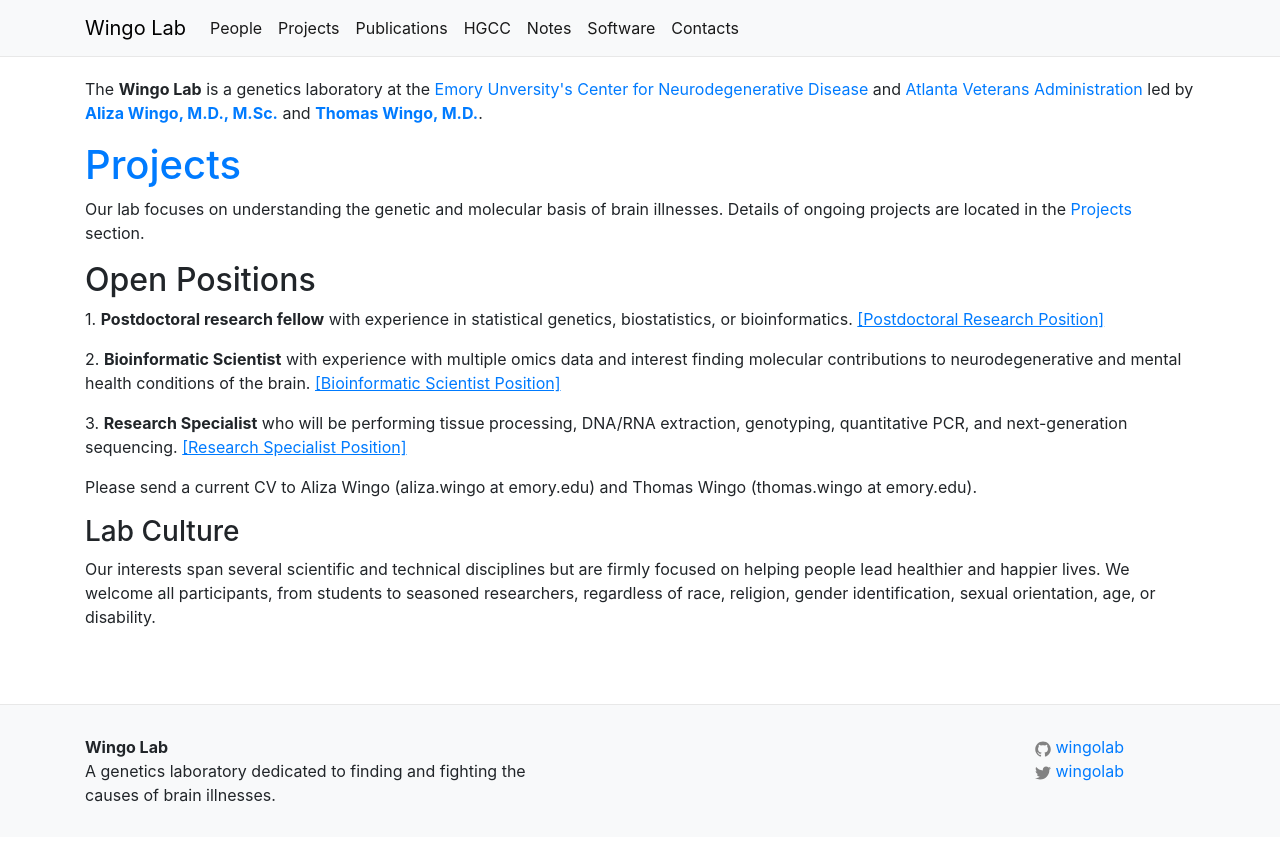
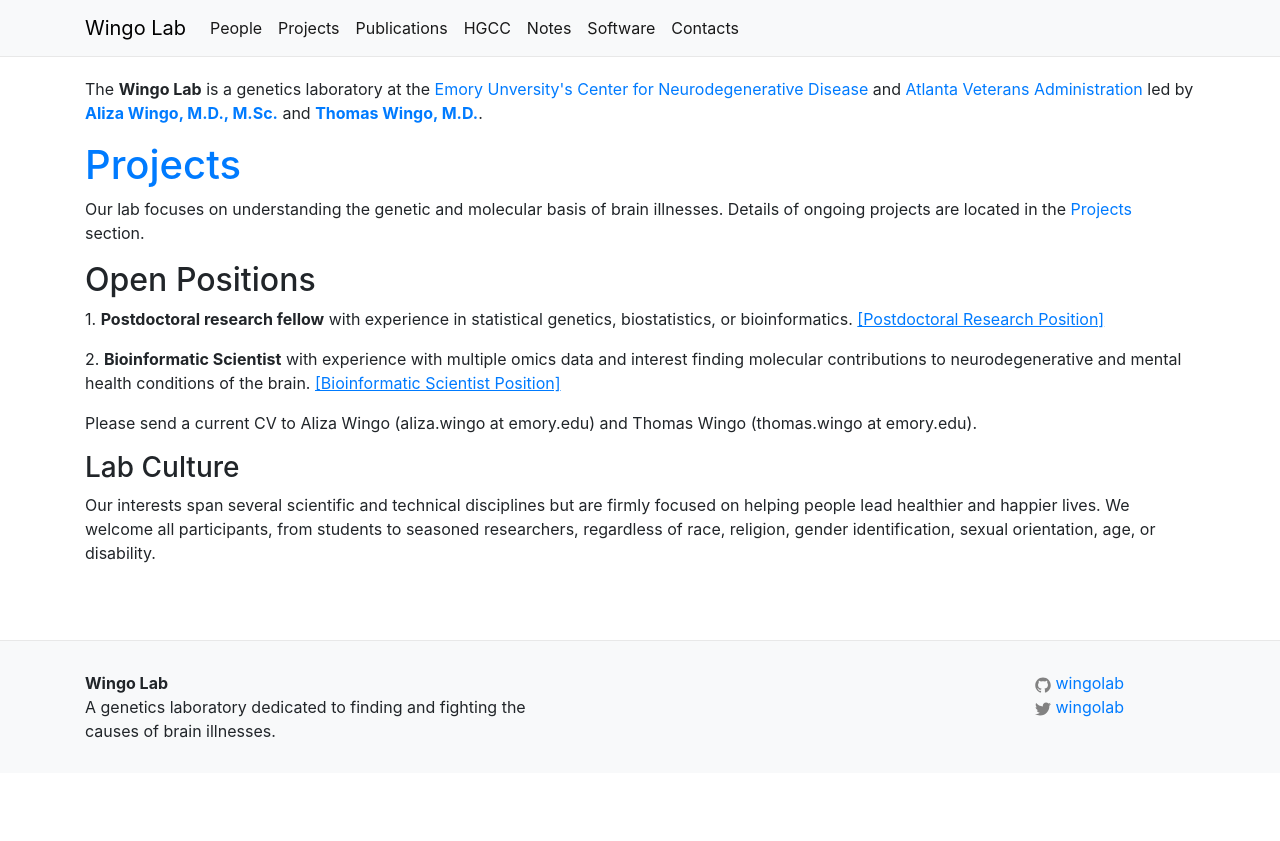
Before and after one commit to wingolab/wingolab.github.io, a Jekyll site: the page built from index.html, in a window 1280 px wide. Shown: the top 841 px of the page. Built offline with Jekyll 4.4.1, drawn with Linux system fonts in a browser that asks for light colours; the list of posts is cut into pages by our own code.

Commit message:
Update index.html
removed Research Specialist job link

```diff
--- a/index.html
+++ b/index.html
@@ -34,9 +34,6 @@
     health conditions of the brain. <a href="https://staff-emory.icims.com/jobs/96330/job?mobile=false&width=1140&height=500&bga=true&needsRedirect=false&jan1offset=-300&jun1offset=-240"><u>[Bioinformatic Scientist Position]</u></a>
   </p>
   <p>
-    3. <b>Research Specialist</b> who will be performing tissue processing, DNA/RNA extraction, genotyping, quantitative PCR, and next-generation sequencing. <a href="https://staff-emory.icims.com/jobs/90847/job"><u>[Research Specialist Position]</u></a>
-  </p>
-  <p>
     Please send a current CV to Aliza Wingo (aliza.wingo at emory.edu) and
     Thomas Wingo (thomas.wingo at emory.edu).
   </p>
```
